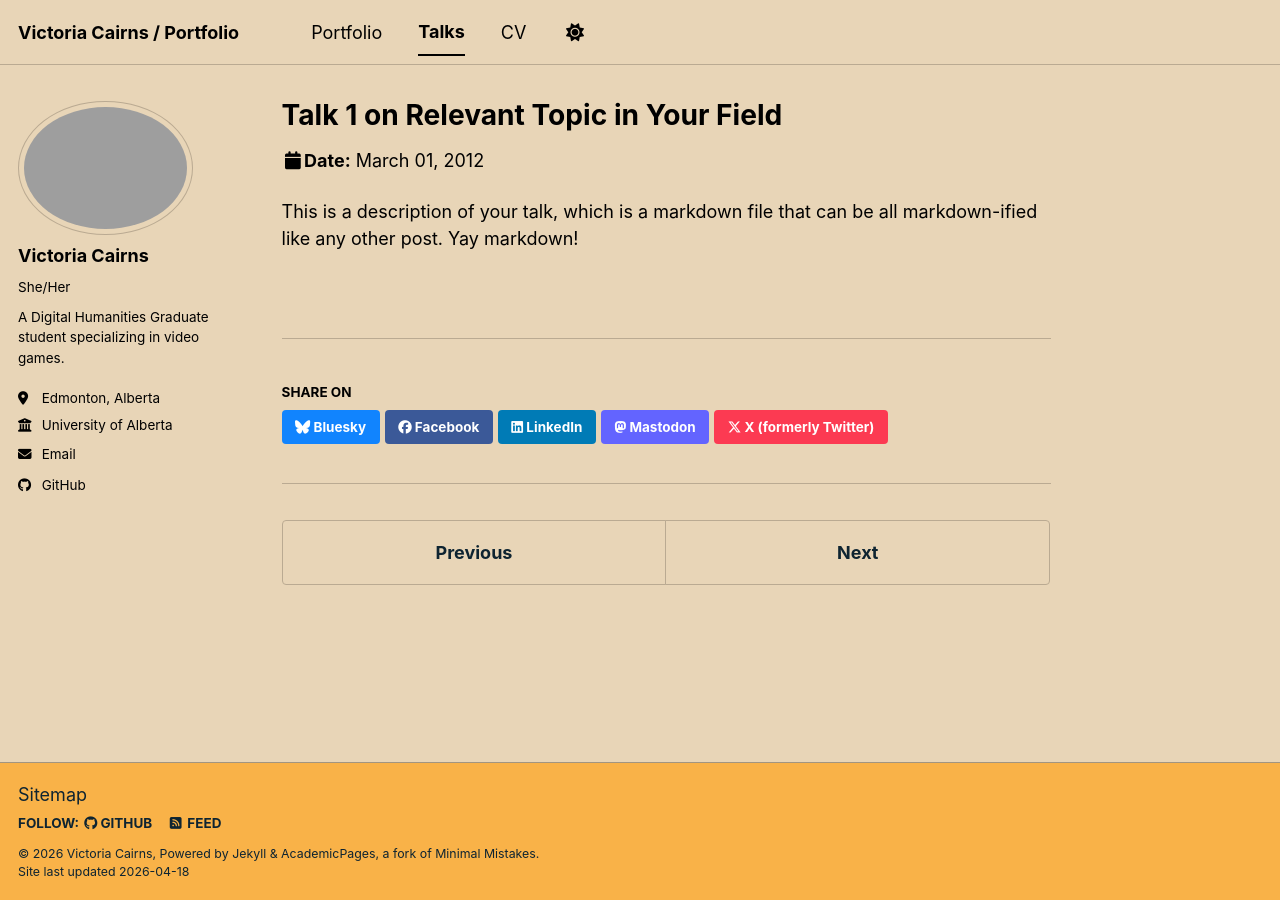
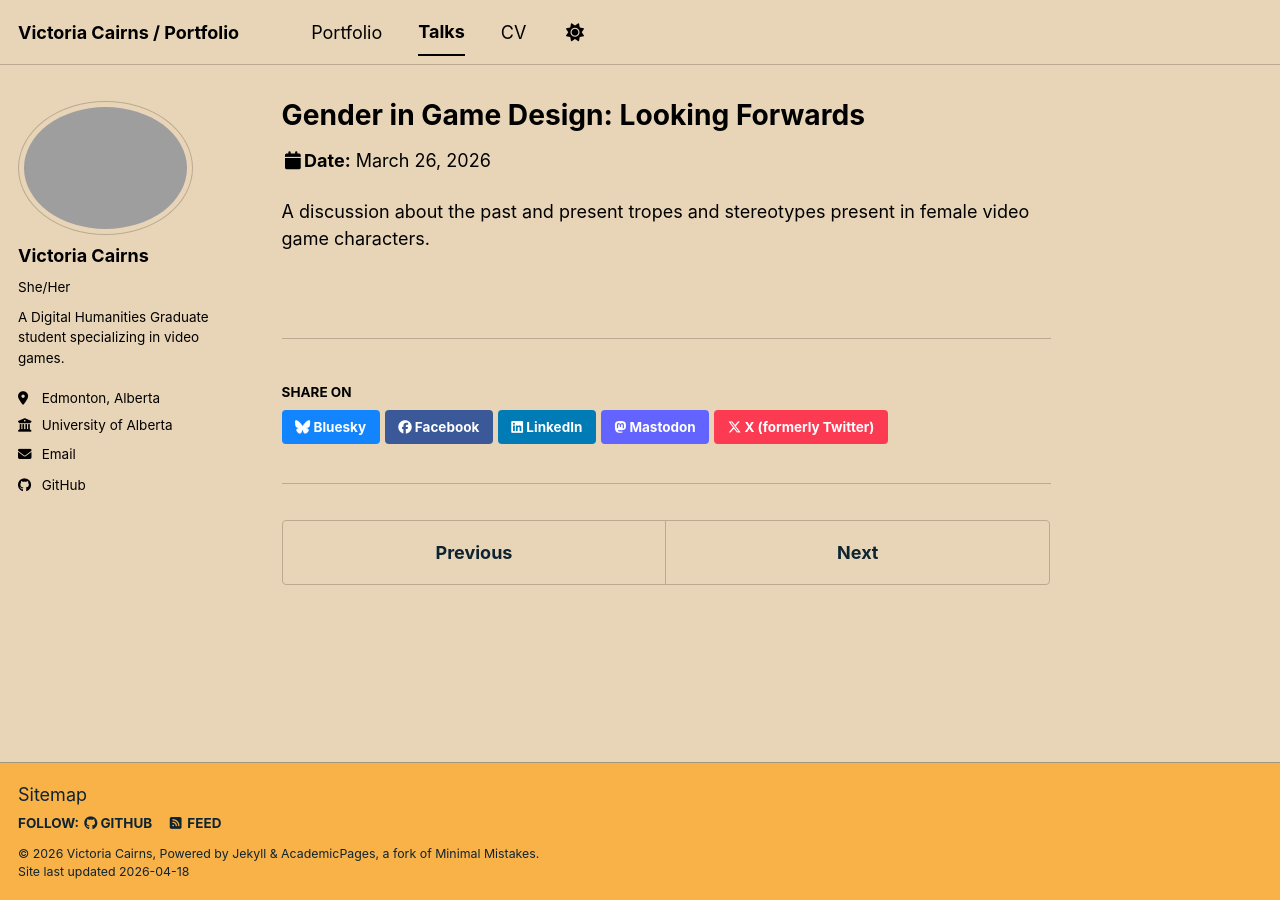
Before and after one commit to Rosethorn250/about, a Jekyll site: the page built from _talks/2012-03-01-talk-1.md, in a window 1280 px wide. Built offline with Jekyll 4.4.1, drawn with Linux system fonts in a browser that asks for light colours; a script bundle is joined from its source files by our own code; library files that are not in the unit come from our copies.

Commit message:
Update 2012-03-01-talk-1.md

```diff
--- a/_talks/2012-03-01-talk-1.md
+++ b/_talks/2012-03-01-talk-1.md
@@ -1,11 +1,11 @@
 ---
-title: "Talk 1 on Relevant Topic in Your Field"
+title: "Gender in Game Design: Looking Forwards"
 collection: talks
-type: "Talk"
-permalink: /talks/2012-03-01-talk-1
-venue: "UC San Francisco, Department of Testing"
-date: 2012-03-01
-location: "San Francisco, CA, USA"
+type: "Lightning Talk"
+permalink: /talks/2026-03
+venue: "DiHuCon, University of Alberta"
+date: 2026-03-26
+location: "Edmonton, AB, Canada"
 ---
 
-This is a description of your talk, which is a markdown file that can be all markdown-ified like any other post. Yay markdown!
+A discussion about the past and present tropes and stereotypes present in female video game characters.
```
